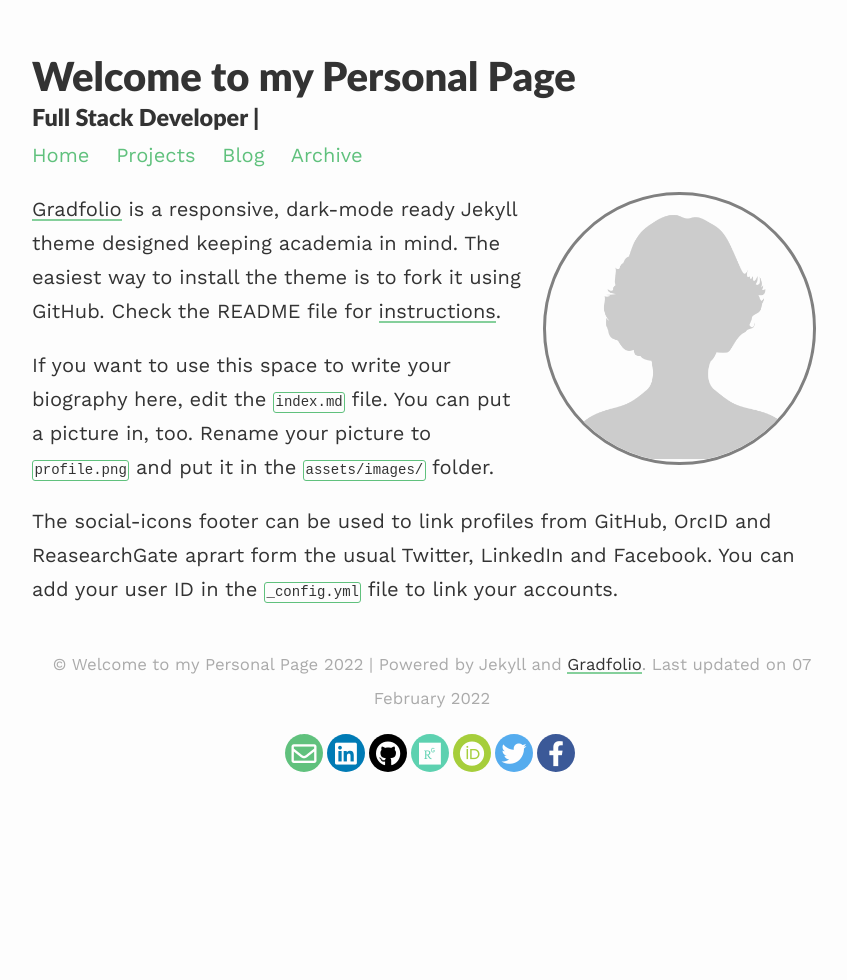
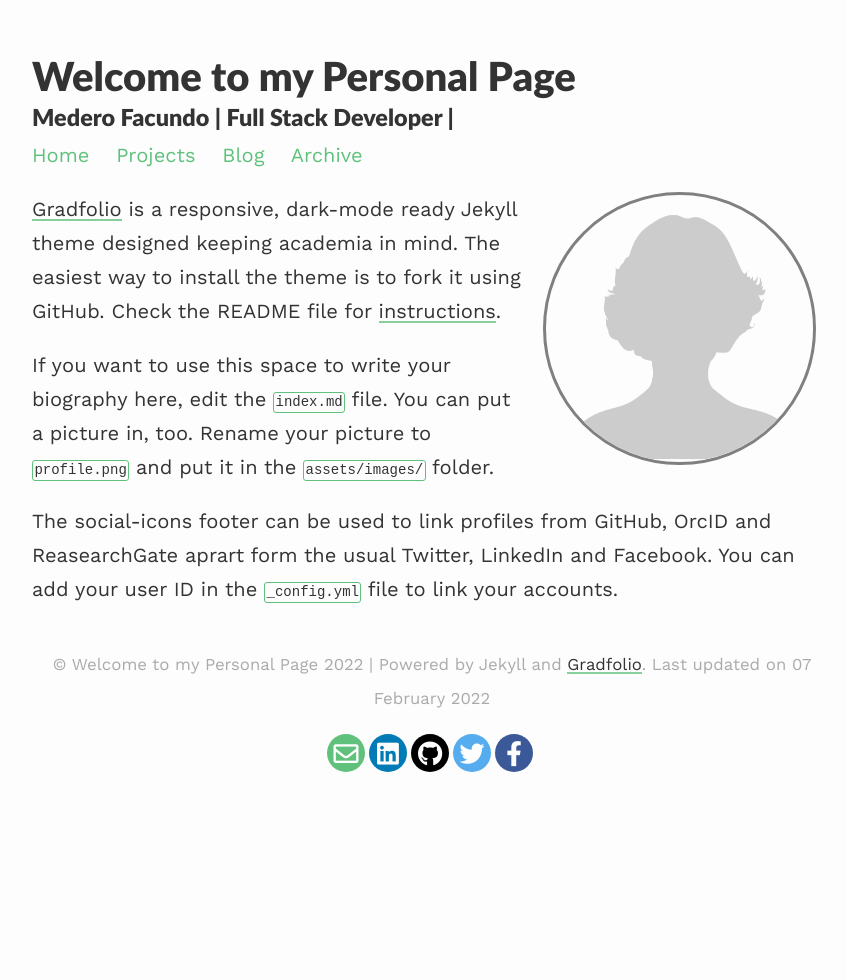
Before and after one commit to facumedero/facumedero.github.io, a Jekyll site: the page built from index.md, in a window 1280 px wide. Shown: the whole page, without its empty margins (208-1055 px from the left). Built offline with Jekyll 4.4.1, drawn with Linux system fonts in a browser that asks for light colours; nearby versions of some CDN libraries.

```diff
--- a/_config.yml
+++ b/_config.yml
@@ -1,11 +1,11 @@
 ### your site title here
 
 title: Welcome to my Personal Page
-description: Full Stack Developer |
+description: Medero Facundo | Full Stack Developer |
 
 baseurl: / #name of GitHub repository (facumedero.github.io/)
 url: "" #custom url to be used instead of GitHub repository
-email: facundomedero26@gmail.com#
+email: facundomedero26@gmail.com
 
 
 highlighter: rouge
@@ -17,12 +17,12 @@ permalink: /blog/:year/:title/
 paginate_path: /blog/page:num/
 
 # Social media links in footer
-facebook: "#"
-twitter: "#"
+facebook: "https://www.facebook.com/facundo.medero/"
+twitter: "https://twitter.com/facundomedero"
 linkedin: "facundo-medero-3b55a6172/"
 github: "facumedero"
-researchgate: "#"
-orcid: "#"
+#researchgate: "#"
+#orcid: "#"
 
 highlighter: rouge
 markdown: kramdown
```
